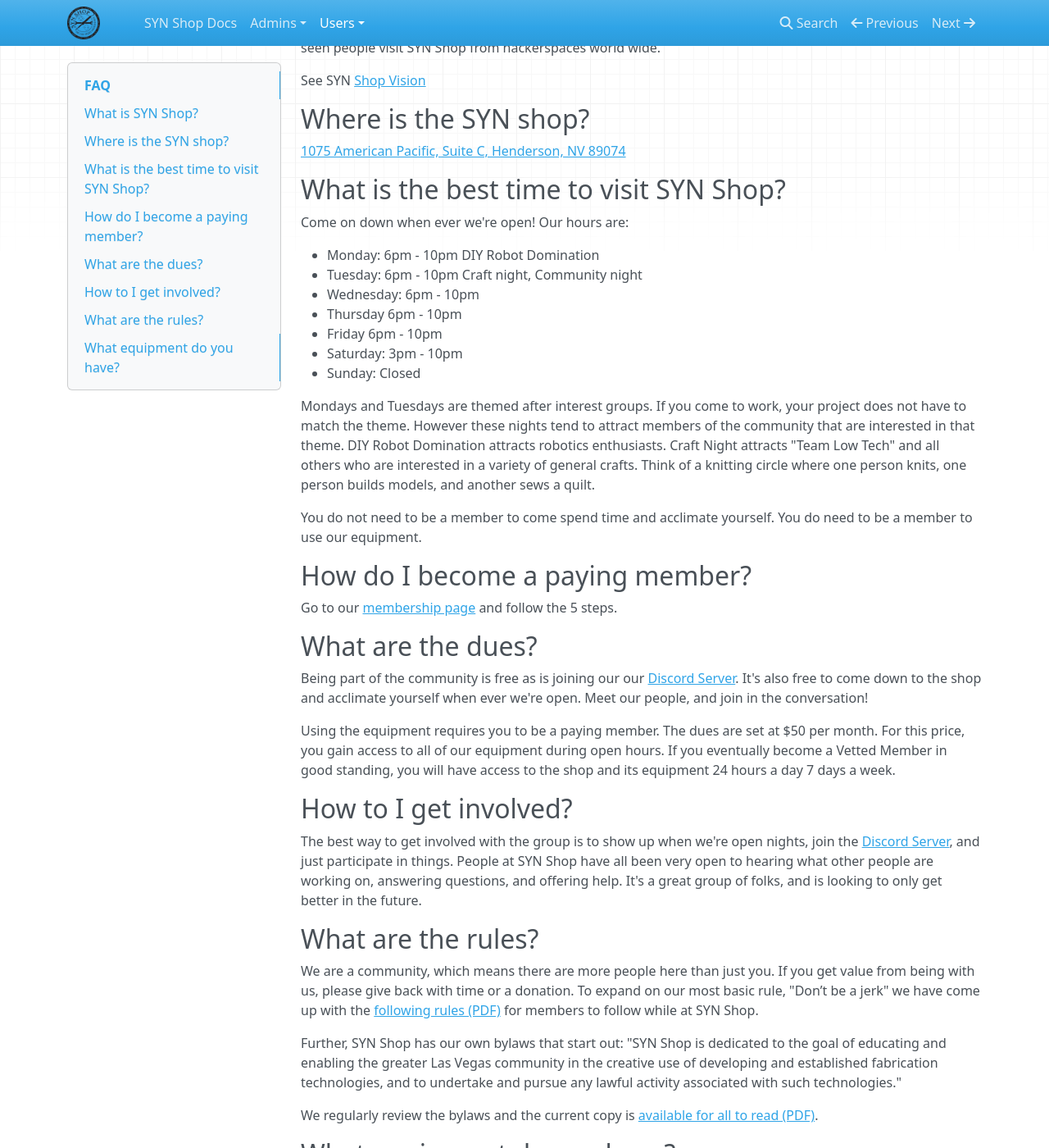
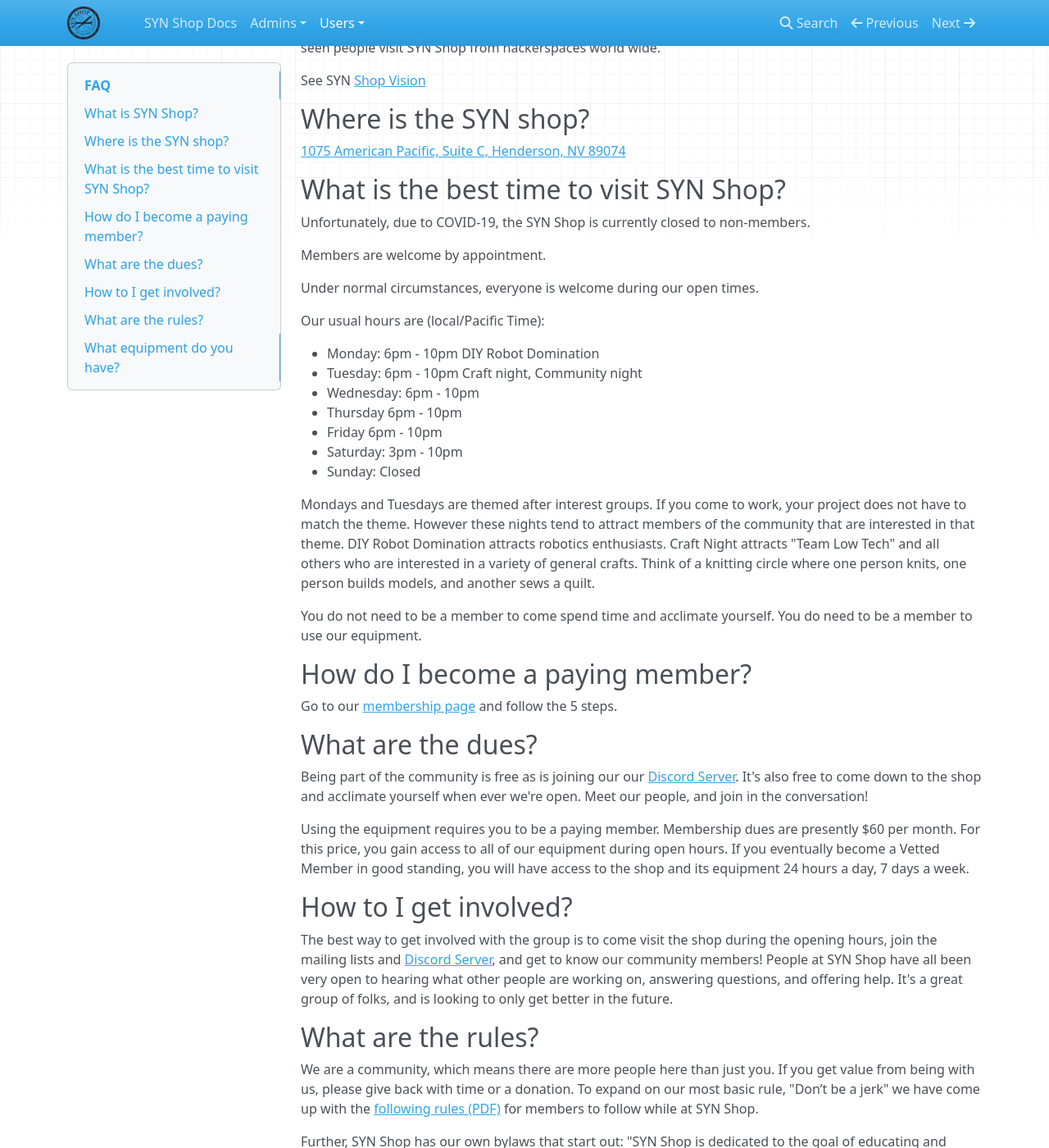
Before and after one commit to synshop/rtfm, an MkDocs documentation site: the page built from docs/users/FAQ.md, in a window 1280 px wide and 1400 px high, scrolled down 295 px. Shown: the whole window at 82% size. Built offline with MkDocs 1.6.1, drawn with Linux system fonts in a browser that asks for light colours; nearby versions of some CDN libraries.

Commit message:
FAQ update
* add mention of covid closures
* clarify that non-members are welcome during opening hours (this was unclear to me before joining)
* mention mailing lists
* update membership pricing for new figure

```diff
--- a/docs/users/FAQ.md
+++ b/docs/users/FAQ.md
@@ -22,7 +22,13 @@
 
 ## What is the best time to visit SYN Shop?
 
-Come on down when ever we're open! Our hours are:
+Unfortunately, due to COVID-19, the SYN Shop is currently closed to non-members.
+
+Members are welcome by appointment.
+
+Under normal circumstances, everyone is welcome during our open times.
+
+Our usual hours are (local/Pacific Time):
 
 * Monday: 6pm - 10pm DIY Robot Domination
 * Tuesday:  6pm - 10pm  Craft night, Community night
@@ -46,21 +52,19 @@
 
 ## What are the dues?
 
-Being part of the community is free as is joining our our  [Discord Server]( https://synshop.org/discord). It's also
-free to come down to  the shop and acclimate yourself when ever we're open. Meet our people,
- and join in the conversation!
+Being part of the community is free as is joining our our [Discord Server](https://synshop.org/discord). It's also
+free to come down to  the shop and acclimate yourself when ever we're open. Meet our people, and join in the conversation!
 
-Using the equipment requires you to be a paying member. The dues are set at $50 per month.
+Using the equipment requires you to be a paying member. Membership dues are presently $60 per month.
 For this price, you gain access to all of our equipment during open hours. If you eventually become a
-Vetted Member in good standing, you will have access to the shop and its equipment 24 hours a day
+Vetted Member in good standing, you will have access to the shop and its equipment 24 hours a day,
 7 days a week.
 
 ## How to I get involved?
 
-The best way to get involved with the group is to show up when we're open nights, join the
- [Discord Server]( https://synshop.org/discord),
-and just participate in
-things. People at SYN Shop have all been very open to hearing what other people are working on,
+The best way to get involved with the group is to come visit the shop during the opening hours, join the
+ mailing lists and [Discord Server](https://synshop.org/discord),
+and get to know our community members! People at SYN Shop have all been very open to hearing what other people are working on,
 answering questions, and offering help. It's a great group of folks, and is looking to only get better in the future.
 
 ## What are the rules?
```
